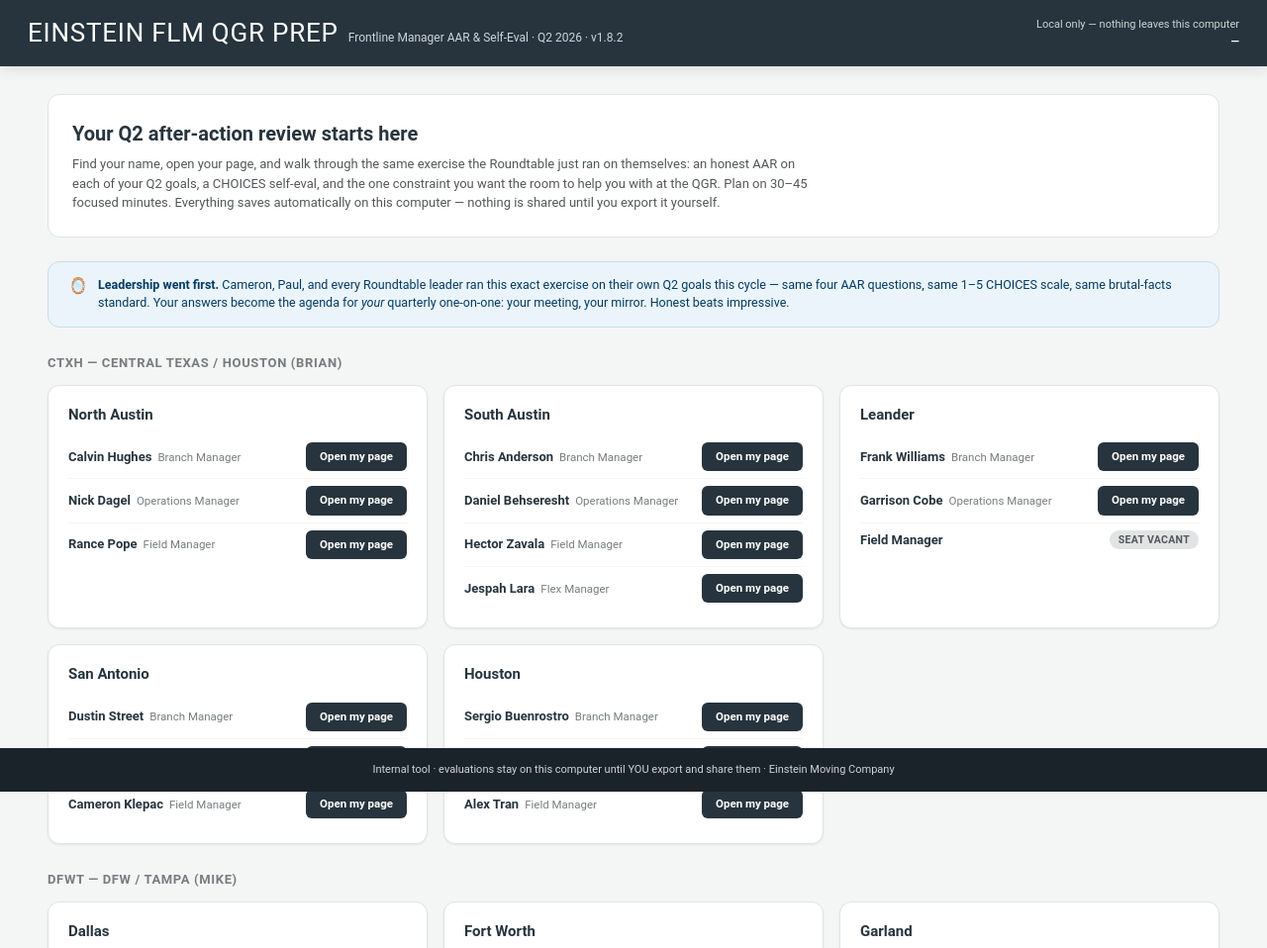
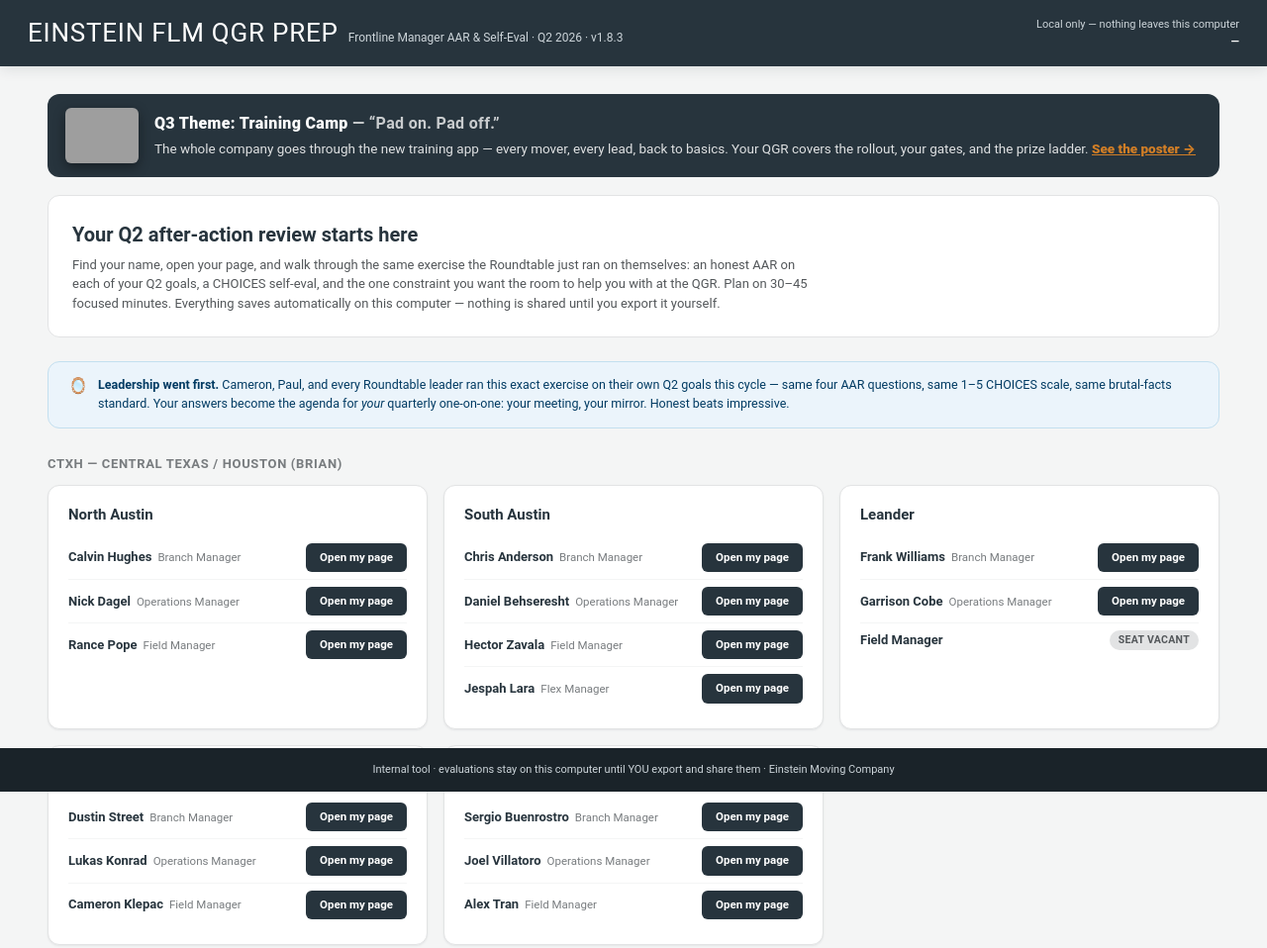
Before and after one commit to einsteinadmin/einstein-mgr-aar-476141c7097f, a plain HTML site: page index.html in a window 1280 px wide. Shown: the top 958 px of the page at 99% size. Drawn offline with Linux system fonts and the light colour scheme; grey boxes are pictures that could not be loaded.

Commit message:
Deploy v1.8.3-web

```diff
--- a/index.html
+++ b/index.html
@@ -5,7 +5,7 @@
 <meta name="viewport" content="width=device-width, initial-scale=1.0">
 <meta name="robots" content="noindex,nofollow">
 <title>Einstein FLM QGR Prep — Manager Hub</title>
-<!-- v1.8.2 2026-07-30 -->
+<!-- v1.8.3-web 2026-07-30 -->
 <style>
 :root{
   --orange-50:#FEF6EC; --orange-100:#FDE3C2; --orange-200:#FABD84; --orange-500:#EF8B22; --orange-700:#D96B10; --orange-900:#CC5500;
@@ -223,11 +223,19 @@
 </head>
 <body>
 <header id="appHeader">
-  <div class="brand"><span class="bebas">EINSTEIN FLM QGR PREP</span><span class="tag">Frontline Manager AAR &amp; Self-Eval · Q2 2026 · v1.8.2</span></div>
+  <div class="brand"><span class="bebas">EINSTEIN FLM QGR PREP</span><span class="tag">Frontline Manager AAR &amp; Self-Eval · Q2 2026 · v1.8.3</span></div>
   <div class="savebox" id="saveBox">Local only — nothing leaves this computer<br><b id="saveStamp">—</b></div>
 </header>
 <main>
   <div id="storageWarn"></div>
+  <!-- Q3 theme banner — inert HTML, added 7/30 (Cameron's go). Poster hosted on the QGR command repo. -->
+  <div id="themeBanner" style="display:flex;gap:16px;align-items:center;background:#27343D;border-radius:12px;padding:14px 18px;margin:0 0 18px;color:#fff;flex-wrap:wrap;">
+    <img src="https://einsteinadmin.github.io/einstein-qgr-command-7b1cbc850326/theme-assets-q3/training-day-poster-q3-2026-web.jpg" alt="Training Camp — Q3 2026 theme poster" style="width:74px;border-radius:6px;box-shadow:0 4px 12px rgba(0,0,0,0.4);flex-shrink:0;" onerror="document.getElementById('themeBanner').style.display='none'">
+    <div style="flex:1;min-width:220px;">
+      <div style="font-weight:900;font-size:16px;letter-spacing:.02em;">Q3 Theme: Training Camp <span style="opacity:.75;font-weight:700;">— &ldquo;Pad on. Pad off.&rdquo;</span></div>
+      <div style="font-size:13.5px;opacity:.85;margin-top:3px;">The whole company goes through the new training app — every mover, every lead, back to basics. Your QGR covers the rollout, your gates, and the prize ladder. <a href="https://einsteinadmin.github.io/einstein-qgr-command-7b1cbc850326/theme-assets-q3/training-day-poster-q3-2026-web.jpg" target="_blank" style="color:#EF8B22;font-weight:800;">See the poster →</a></div>
+    </div>
+  </div>
   <section class="view active" id="view-landing"></section>
   <section class="view" id="view-person"></section>
 </main>
```
